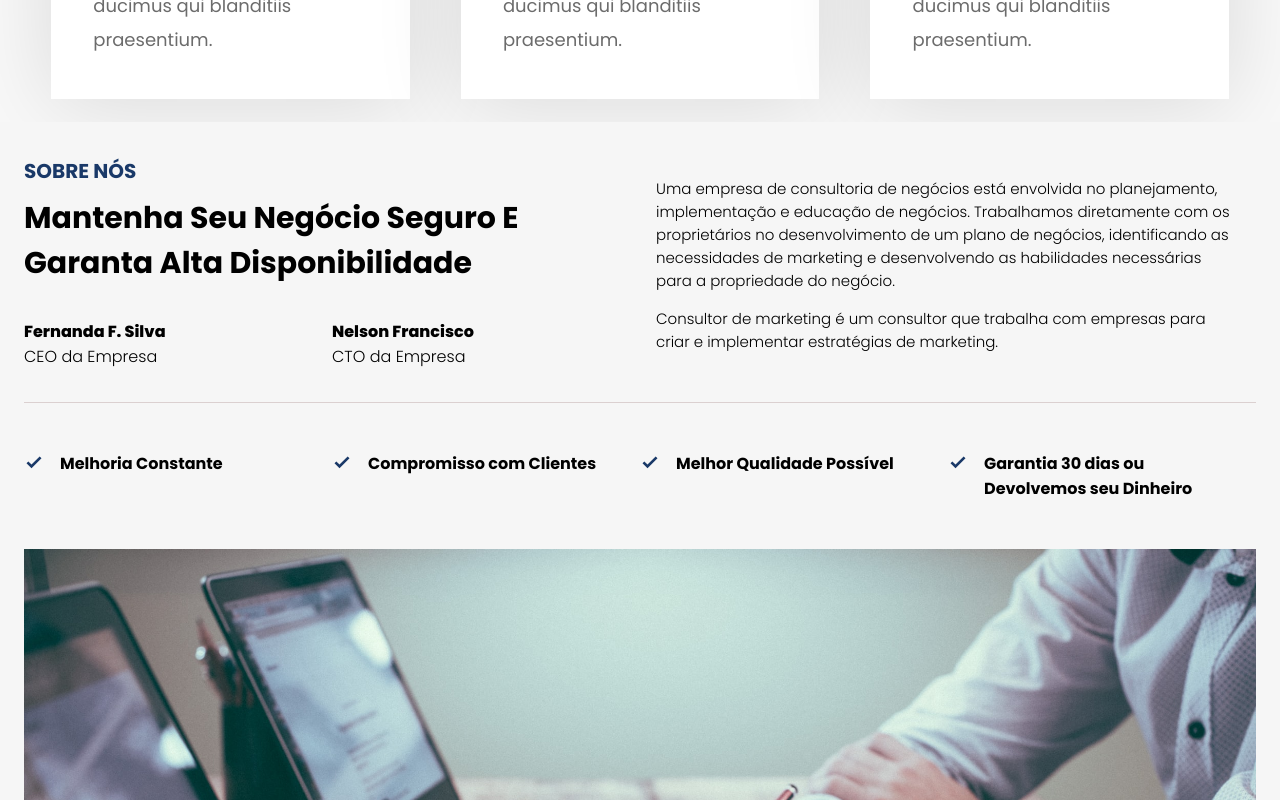
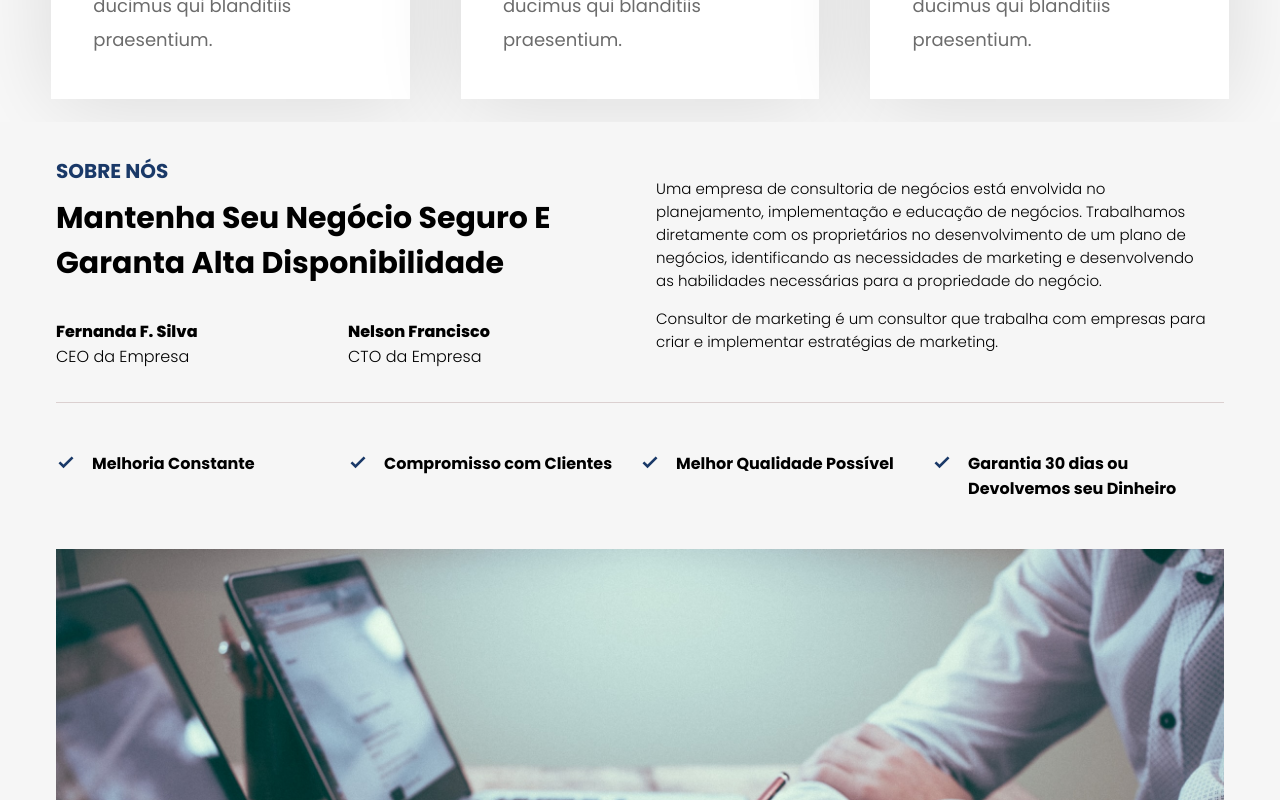
Before and after one commit to zakta/site, a Next.js app: page / in a window 1280 px wide. Shown: the part 2000-2800 px from the top of the page. Built offline with nearby package versions, Linux system fonts and the light colour scheme.

Commit message:
adjustments on company page

```diff
--- a/components/Company/styles.js
+++ b/components/Company/styles.js
@@ -13,11 +13,16 @@ export const Container = styled.section`
 `;
 
 export const Center = styled.div`
-  margin: auto;
-  max-width: 1700px;
+  align-items: center;
+  box-sizing: border-box;
   display: flex;
   flex-direction: column;
-  align-items: center;
+  margin: auto;
+  max-width: 1400px;
+
+  @media (min-width: 870px) {
+    padding: 0 2rem;
+  }
 `;
 
 export const Text = styled.p`
--- a/components/Contact/index.js
+++ b/components/Contact/index.js
@@ -8,6 +8,7 @@ export default function Contact() {
   return (
     <Container id="contato">
       <h2>Contato</h2>
+
       <ContactInfo>
         <article>
           <CardContact animate={false}>
@@ -23,12 +24,15 @@ export default function Contact() {
             <p>contato@zakta.com.br</p>
           </CardContact>
         </article>
+
         <ContactUs>
           <h4>Você pode nos escrever</h4>
           <p>Lorem Ipsum is simply dummy text of the printing and typesetting industry. When an unknown printer took a galley.</p>
         </ContactUs>
       </ContactInfo>
+
       <ContactForm />
+
       <Notification />
     </Container>
   );
--- a/pages/index.js
+++ b/pages/index.js
@@ -13,7 +13,7 @@ export default function Index() {
   return (
     <>
       <Head>
-        <title>Home | Zakta - Tecnologia</title>
+        <title>Tecnologia Aplicada em Soluções Digitais | Zakta</title>
       </Head>
 
       <Loader />
```
